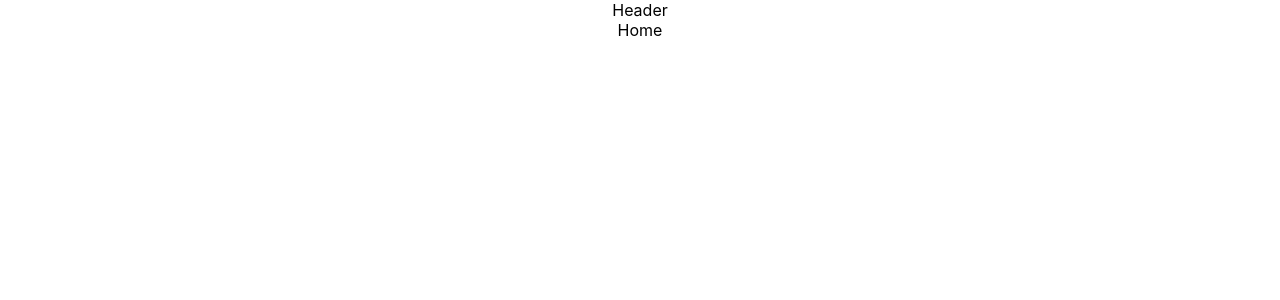
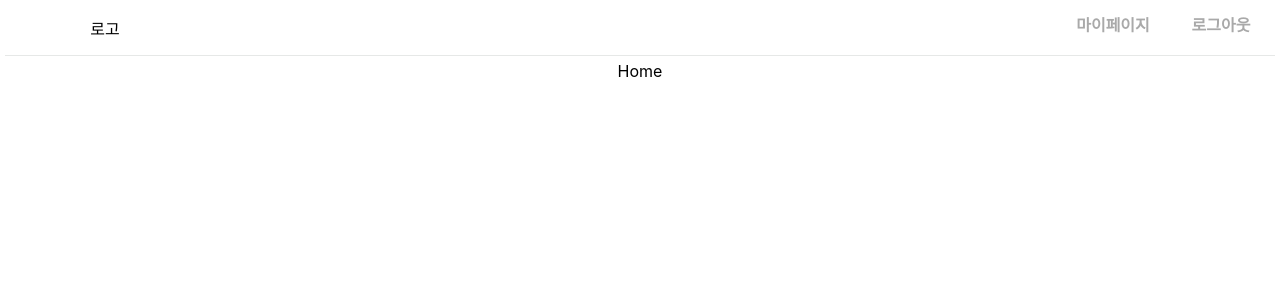
Before and after one commit to care-your-code/code-care-client, a React (Create React App) app: page / in a window 1280 px wide. Shown: the top 300 px of the page. Built offline with nearby package versions, Linux system fonts and the light colour scheme.

Commit message:
Add: Header, Category 추가

```diff
--- a/src/components/Header.js
+++ b/src/components/Header.js
@@ -1,7 +1,94 @@
-import React from "react";
+import React, { memo, useState } from "react";
+import { useNavigate } from "react-router-dom";
+import styled from "styled-components";
+
+const HeaderContainer = styled.div`
+  display: flex;
+  justify-content: space-between;
+  border-bottom: 1px solid #e6e8e7;
+  margin: 5px 5px;
+  align-items: center;
+  /* padding: 5px 20px; */
+`;
+
+const Logo = styled.div`
+  width: 200px;
+  margin-bottom: 5px;
+  cursor: pointer;
+`;
+
+const LoginHeaderContainer = styled.div`
+  display: flex;
+  justify-content: space-between;
+  margin-left: auto;
+  align-items: center;
+`;
+
+const NotLoginHeaderContainer = styled.div`
+  display: flex;
+  justify-content: space-between;
+  align-items: center;
+`;
+
+const TextDecoration = styled.a`
+  text-decoration: none;
+  color: #a9a9a9;
+`;
+
+const Button = styled.button`
+  width: 100px;
+  border: none;
+  color: white;
+  text-align: center;
+  line-height: 2.5em;
+  border-radius: 4px;
+  font-weight: bold;
+  font-size: 16px;
+  height: 40px;
+  margin: auto 4px 10px 4px;
+  cursor: pointer;
+  background-color: white;
+`;
 
 function Header() {
-  return <div>Header</div>;
+  const navigate = useNavigate();
+
+  const loginHandler = () => {
+    navigate("/login");
+  };
+
+  const logoutHanlder = () => {};
+
+  const registerHandler = () => {
+    navigate("/signup");
+  };
+
+  const [isLogin, setIsLogin] = useState(true);
+
+  return (
+    <HeaderContainer>
+      <Logo>로고</Logo>
+      {isLogin ? (
+        <LoginHeaderContainer>
+          <Button>
+            <TextDecoration>마이페이지</TextDecoration>
+          </Button>
+          <Button>
+            <TextDecoration>로그아웃</TextDecoration>
+          </Button>
+        </LoginHeaderContainer>
+      ) : (
+        <NotLoginHeaderContainer>
+          <Button>
+            <TextDecoration>회원가입</TextDecoration>
+          </Button>
+          <Button>
+            <TextDecoration>로그인</TextDecoration>
+          </Button>
+        </NotLoginHeaderContainer>
+      )}
+    </HeaderContainer>
+  );
 }
 
-export default Header;
+export default memo(Header);
```
Also changed, not shown: src/components/SubHeader.js (added, +38 -0 lines).
